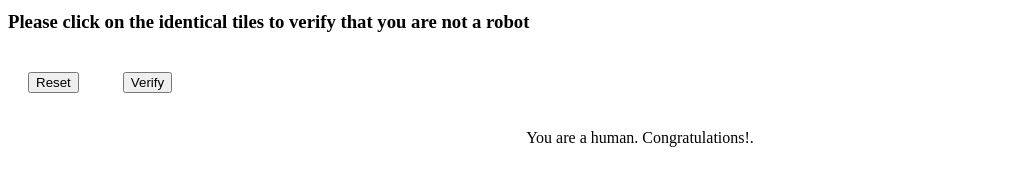
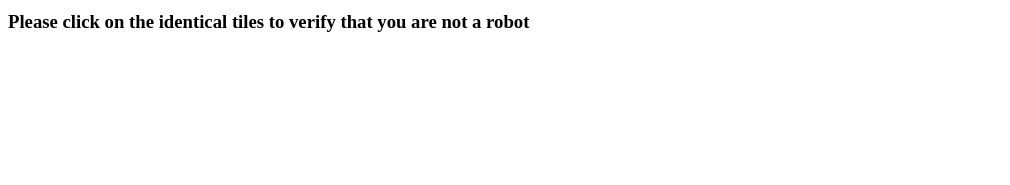
Before and after one commit to acciojob/I-am-not-a-robot-Tarun-Bavra, a website: page main.html in a window 1280 px wide. Shown: the part 311-496 px from the top of the page, without its empty margins (0-1010 px from the left). Drawn offline with Linux system fonts and the light colour scheme.

Commit message:
created a submission

```diff
--- a/main.html
+++ b/main.html
@@ -21,10 +21,10 @@
 
 <h3 id=”h”>Please click on the identical tiles to verify that you are not a robot</h3>
 
-		<button onclick="reset" id="reset"> Reset </button>
-		<button id="verify"> Verify </button>
+		<!-- <button onclick="reset" id="reset"> Reset </button> -->
+		<!-- <button id="verify"> Verify </button> -->
 
-		<p id="para"> You are a human. Congratulations!.</p>
+		<!-- <p id="para"> You are a human. Congratulations!.</p> -->
 		<!-- <p id="para"> We can't verify you as a human. You selected the non-identical tiles.</p> -->
 
 
--- a/script.js
+++ b/script.js
@@ -11,4 +11,9 @@ let randomIndex = Math.floor(Math.random()*imgClasses.length);
 const randomImgClass = imgClasses[randomIndex];
 newImgElement.className = randomImgClass;
 div.append(newImgElement)
+const imgArr = document.querySelectorAll("img");
+console.log(imgArr)
 //sixth random image generated successfully.
+for (let image of imgArr) {
+
+}
```
